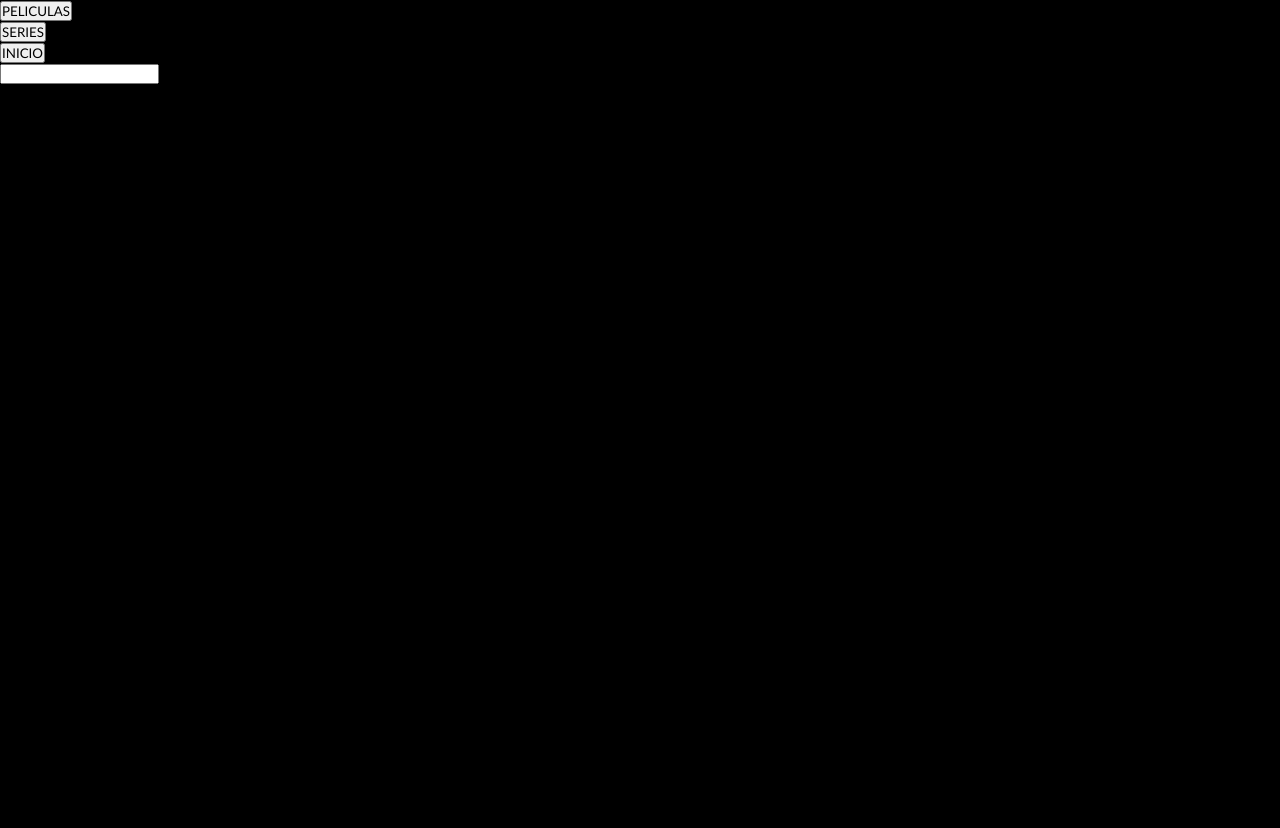
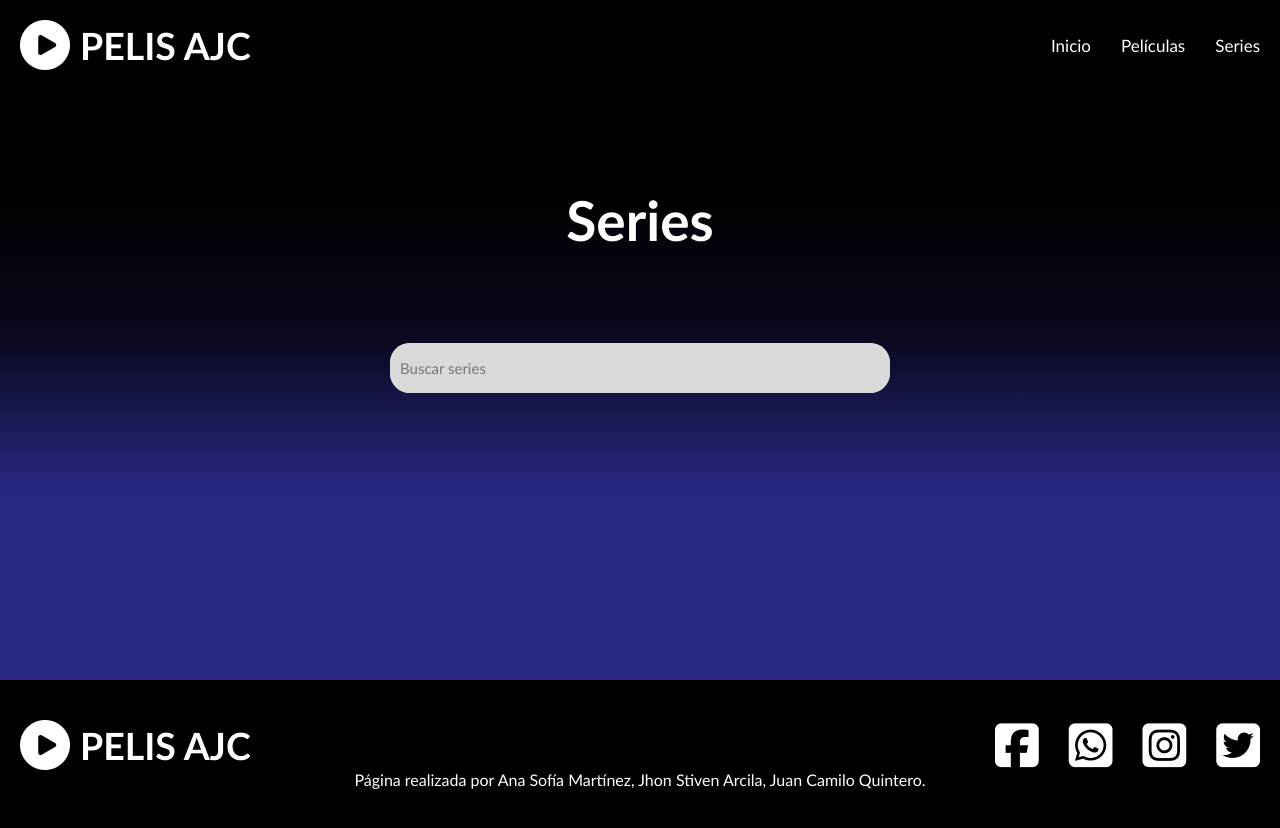
Before and after one commit to JhoonHe/Proyecto-Pelis-AJC, an Angular app: page /categoria/1 in a window 1280 px wide. Shown: the top 828 px of the page. Before the commit the page ends 800 px from the top, so only its background shows below. Built offline with nearby package versions, Linux system fonts and the light colour scheme.

Commit message:
Se vincula el nav y footer y se agregan id's a los contenidos

```diff
--- a/src/app/components/content/content.component.css
+++ b/src/app/components/content/content.component.css
@@ -0,0 +1,95 @@
+.contenido {
+    /* border: 2px green solid; */
+    height: auto;
+    display: flex;
+    flex-direction: column;
+    align-items: center;
+    justify-content: center;
+    background-color: black;
+    padding: 450px 0 100px 0;
+    background-color: #282782;
+    position: relative;
+}
+
+.contenido .elementos {
+    /* border: 2px pink solid; */
+    position: absolute;
+    top: 0;
+    height: 400px;
+    width: 100%;
+    display: flex;
+    flex-direction: column;
+    gap: 90px;
+    align-items: center;
+    justify-content: center;
+    background-image: linear-gradient(to bottom, #000000 100px, #0a0920, #282782);
+}
+
+.contenido h1 {
+    font-size: 55px;
+    color: white;
+}
+
+.buscador {
+    /* border: 2px black solid; */
+    background-color: #d9d9d9;
+    width: 500px;
+    height: 50px;
+    display: flex;
+    justify-content: space-between;
+    border-radius: 20px;
+}
+
+.buscador input {
+    border: none;
+    background-color: #d9d9d9;
+    border-radius: 20px;
+    padding: 0px 10px;
+    width: 100%;
+    font-size: 15px;
+    /* border: 2px black solid; */
+}
+
+.buscador input:focus {
+    outline: none;
+}
+
+.portadas {
+    /* border: 2px yellow solid; */
+    width: 95%;
+    padding: 20px;
+    display: flex;
+    flex-wrap: wrap;
+    gap: 50px;
+    align-items: center;
+    justify-content: center;
+}
+
+.portadas .portada {
+    /* border: 2px white solid; */
+    width: 200px;
+    display: flex;
+    position: relative;
+    opacity: 0.9;
+    box-shadow: 5px 5px 10px;
+    cursor: pointer;
+    height: 280px;
+}
+
+.portadas .portada:hover {
+    transform: scale(102%);
+    opacity: 0.7;
+}
+
+.portadas .portada img {
+    width: 100%;
+}
+
+.portadas .portada .categoria {
+    position: absolute;
+    top: 0;
+    right: 0;
+    background-color: #0a0920;
+    color: white;
+    padding: 5px;
+}
--- a/src/app/components/content/content.component.html
+++ b/src/app/components/content/content.component.html
@@ -1,3 +1,21 @@
-<input type="text" [(ngModel)]="buscar" (input)="busqueda()">
-
-<li *ngFor="let resultado of resultados">{{ resultado.titulo }} - {{ resultado.anioLanzamiento }}</li>
+<div class="contenido">
+    <div class="elementos">
+        <h1>{{titulo}}</h1>
+        <div class="buscador">
+            <input type="text" placeholder="Buscar {{titulo | lowercase}}" id="buscador" type="text"
+                [(ngModel)]="buscar" (input)="busqueda()" autocomplete="off">
+            <!-- <button><i class="fa-solid fa-magnifying-glass"></i></button> -->
+        </div>
+    </div>
+    <div class="portadas">
+        <div class="portada" *ngFor="let resultado of resultados">
+            <div class="categoria">
+                <p>{{resultado.tipo}}</p>
+            </div>
+            <img [src]="resultado.url">
+            <!-- <div class="genero" *ngFor="let item of resultado.genero">
+                {{item}}
+            </div> -->
+        </div>
+    </div>
+</div>
--- a/src/app/components/content/content.component.ts
+++ b/src/app/components/content/content.component.ts
@@ -13,6 +13,7 @@ export class ContentComponent {
   nombreCategoria: string = ''
   buscar: any
   resultados: any[] = [];
+  titulo: string = "";
 
   constructor(private routeActivate: ActivatedRoute, private router: Router) {
 
@@ -28,8 +29,10 @@ export class ContentComponent {
 
       if (this.nombreCategoria === "pelicula") {
         this.contenido = movies
+        this.titulo = "Películas"
       } else {
         this.contenido = series
+        this.titulo = "Series"
       }
     });
 
--- a/src/app/components/footer/footer.component.css
+++ b/src/app/components/footer/footer.component.css
@@ -0,0 +1,45 @@
+.logo {
+    display: flex;
+    justify-content: center;
+    align-items: center;
+    font-size: 25px;
+    gap: 10px;
+    color: white;
+}
+
+.logo img {
+    width: 50px;
+}
+
+footer {
+    background-color: black;
+    display: flex;
+    justify-content: center;
+    /* align-items: center; */
+    flex-direction: column;
+    height: 200px;
+    padding: 0 20px;
+}
+
+footer .redes {
+    display: flex;
+    gap: 30px;
+}
+
+footer .redes i {
+    color: white;
+    font-size: 50px;
+}
+
+footer .elementos {
+    display: flex;
+    justify-content: space-between;
+}
+
+footer .info {
+    color: white;
+    display: flex;
+    justify-content: center;
+    border-bottom: 1px white solid;
+    padding-bottom: 50px;
+}
--- a/src/app/components/footer/footer.component.html
+++ b/src/app/components/footer/footer.component.html
@@ -1 +1,17 @@
-<p>footer works!</p>
+<footer>
+    <div class="elementos">
+        <div class="logo"><img src="../../../assets/img/Logo.png" alt="logo">
+            <h2>PELIS AJC</h2>
+        </div>
+        <div class="redes">
+            <a href="https://www.facebook.com/" target="_blank"><i class="fa-brands fa-square-facebook"></i></a>
+            <a href="https://www.whatsapp.com/?lang=es_LA" target="_blank"><i
+                    class="fa-brands fa-square-whatsapp"></i></a>
+            <a href="https://www.instagram.com/" target="_blank"><i class="fa-brands fa-square-instagram"></i></a>
+            <a href="https://twitter.com/?lang=es" target="_blank"><i class="fa-brands fa-square-twitter"></i></a>
+        </div>
+    </div>
+    <div class="info">
+        <p>Página realizada por Ana Sofía Martínez, Jhon Stiven Arcila, Juan Camilo Quintero.</p>
+    </div>
+</footer>
--- a/src/app/components/home/home.component.css
+++ b/src/app/components/home/home.component.css
@@ -47,6 +47,7 @@
     padding: 0px 10px;
     width: 100%;
     font-size: 15px;
+    /* border: 2px black solid; */
 }
 
 .buscador input:focus {
--- a/src/app/components/home/home.component.html
+++ b/src/app/components/home/home.component.html
@@ -1,17 +1,9 @@
-<!-- <input type="text" [(ngModel)]="buscar" (input)="busqueda()">
-<ul>
-    <li *ngFor="let resultado of resultados">
-        {{ resultado.titulo }} - {{ resultado.anioLanzamiento }}
-        <img [src]="resultado.url">
-    </li>
-</ul>  -->
-
 <div class="contenido">
     <div class="elementos">
         <h1>Películas y series</h1>
         <div class="buscador">
             <input type="text" placeholder="Buscar contenido" id="buscador" type="text" [(ngModel)]="buscar"
-                (input)="busqueda()">
+                (input)="busqueda()" autocomplete="off">
             <!-- <button><i class="fa-solid fa-magnifying-glass"></i></button> -->
         </div>
     </div>
--- a/src/app/components/nav/nav.component.css
+++ b/src/app/components/nav/nav.component.css
@@ -0,0 +1,36 @@
+.logo {
+    display: flex;
+    justify-content: center;
+    align-items: center;
+    font-size: 25px;
+    gap: 10px;
+    color: white;
+}
+
+.logo img {
+    width: 50px;
+}
+
+nav {
+    /* border: 2px black solid; */
+    background-color: black;
+    display: flex;
+    justify-content: space-between;
+    align-items: center;
+    padding: 20px;
+}
+
+nav ul {
+    display: flex;
+    list-style: none;
+    gap: 30px;
+}
+
+nav button {
+    text-decoration: none;
+    color: white;
+    font-size: 17px;
+    background-color: transparent;
+    border: none;
+    cursor: pointer;
+}
--- a/src/app/components/nav/nav.component.html
+++ b/src/app/components/nav/nav.component.html
@@ -1,9 +1,10 @@
-<div class="peliculas">
-    <button (click)="filtrar(this.pelicula)">PELICULAS</button>
-</div>
-<div class="series">
-    <button (click)="filtrar(this.series)">SERIES</button>
-</div>
-<div>
-    <button routerLink="/">INICIO </button>
-</div>
+<nav>
+    <div class="logo"><img src="../../../assets/img/Logo.png" alt="logo">
+        <h2>PELIS AJC</h2>
+    </div>
+    <ul>
+        <li><button routerLink="/">Inicio</button></li>
+        <li><button (click)="filtrar(this.pelicula)">Películas</button></li>
+        <li><button (click)="filtrar(this.series)">Series</button></li>
+    </ul>
+</nav>
--- a/src/app/models/series.ts
+++ b/src/app/models/series.ts
@@ -1,47 +1,53 @@
 const series = [
   {
+    id: "2000",
     titulo: "Game of Thrones",
     anioLanzamiento: 2011,
     descripcion: "Intrigas y luchas por el poder entre familias nobles en los Siete Reinos de Westeros.",
-      tipo:"serie",
-      url:"https://m.media-amazon.com/images/M/MV5BN2IzYzBiOTQtNGZmMi00NDI5LTgxMzMtN2EzZjA1NjhlOGMxXkEyXkFqcGdeQXVyNjAwNDUxODI@._V1_FMjpg_UX1000_.jpg"
+    tipo: "serie",
+    url: "https://m.media-amazon.com/images/M/MV5BN2IzYzBiOTQtNGZmMi00NDI5LTgxMzMtN2EzZjA1NjhlOGMxXkEyXkFqcGdeQXVyNjAwNDUxODI@._V1_FMjpg_UX1000_.jpg"
   },
   {
+    id: "2001",
     titulo: "Breaking Bad",
     anioLanzamiento: 2008,
     descripcion: "Un profesor de química se convierte en narcotraficante tras ser diagnosticado con cáncer.",
-      tipo:"serie",
-      url:"https://m.media-amazon.com/images/M/MV5BYmQ4YWMxYjUtNjZmYi00MDQ1LWFjMjMtNjA5ZDdiYjdiODU5XkEyXkFqcGdeQXVyMTMzNDExODE5._V1_.jpg"
+    tipo: "serie",
+    url: "https://m.media-amazon.com/images/M/MV5BYmQ4YWMxYjUtNjZmYi00MDQ1LWFjMjMtNjA5ZDdiYjdiODU5XkEyXkFqcGdeQXVyMTMzNDExODE5._V1_.jpg"
   },
   {
+    id: "2002",
     titulo: "Stranger Things",
     anioLanzamiento: 2016,
     descripcion: "Un grupo de niños enfrenta fenómenos sobrenaturales en el pueblo de Hawkins.",
-      tipo:"serie",
-      url:"https://encrypted-tbn0.gstatic.com/images?q=tbn:ANd9GcRBfYF4iA8lIktTm6pvqM3joGZ45Kvi-48O1QrsIJIjgP70cZnd7FAryvNXv6s5oz2u8N0&usqp=CAU"
+    tipo: "serie",
+    url: "https://encrypted-tbn0.gstatic.com/images?q=tbn:ANd9GcRBfYF4iA8lIktTm6pvqM3joGZ45Kvi-48O1QrsIJIjgP70cZnd7FAryvNXv6s5oz2u8N0&usqp=CAU"
   },
   {
+    id: "2003",
     titulo: "Friends",
     anioLanzamiento: 1994,
     descripcion: "Un grupo de amigos vive diversas situaciones cómicas y emotivas en Nueva York.",
-      tipo:"serie",
-      url:"https://cdn.hobbyconsolas.com/sites/navi.axelspringer.es/public/media/image/2016/07/poster-friends.jpg?tf=1200x"
+    tipo: "serie",
+    url: "https://cdn.hobbyconsolas.com/sites/navi.axelspringer.es/public/media/image/2016/07/poster-friends.jpg?tf=1200x"
   },
   {
+    id: "2004",
     titulo: "The Crown",
     anioLanzamiento: 2016,
     descripcion: "La historia de la reina Isabel II y los acontecimientos que marcaron su reinado.",
-      tipo:"serie"
+    tipo: "serie"
     ,
-      url:"https://cdn.hobbyconsolas.com/sites/navi.axelspringer.es/public/media/image/2018/03/crown-portada.jpg"
+    url: "https://cdn.hobbyconsolas.com/sites/navi.axelspringer.es/public/media/image/2018/03/crown-portada.jpg"
   },
   {
+    id: "2005",
     titulo: "Black Mirror",
     anioLanzamiento: 2011,
     descripcion: "Distintas historias que exploran los aspectos oscuros de la tecnología y la sociedad.",
-      tipo:"serie",
-      url:"https://www.elespectadorimaginario.com/wp-content/webpc-passthru.php?src=http://www.elespectadorimaginario.com/wp-content/uploads/Black-Mirror-temporada-4.jpg&nocache=1"
+    tipo: "serie",
+    url: "https://www.elespectadorimaginario.com/wp-content/webpc-passthru.php?src=http://www.elespectadorimaginario.com/wp-content/uploads/Black-Mirror-temporada-4.jpg&nocache=1"
   },
 ];
 
-  export {series}
+export { series }
--- a/src/index.html
+++ b/src/index.html
@@ -1,13 +1,17 @@
 <!doctype html>
 <html lang="en">
+
 <head>
   <meta charset="utf-8">
   <title>PelisAJC</title>
   <base href="/">
   <meta name="viewport" content="width=device-width, initial-scale=1">
   <link rel="icon" type="image/x-icon" href="favicon.ico">
+  <script src="https://kit.fontawesome.com/a7aa2b3b82.js" crossorigin="anonymous"></script>
 </head>
+
 <body>
   <app-root></app-root>
 </body>
+
 </html>
```
Also changed, not shown: src/app/models/movies.ts (+10 -0 lines), src/assets/img/Logo.png (added). Lines whose indentation alone changed are shown as unchanged.
